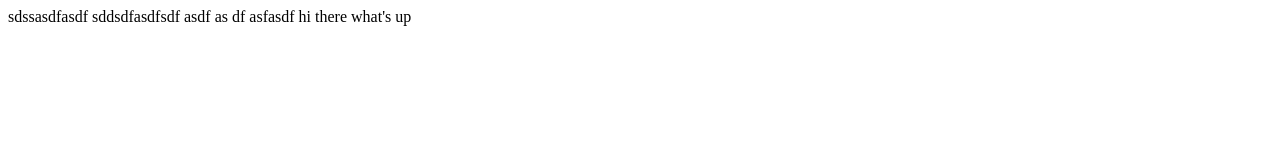
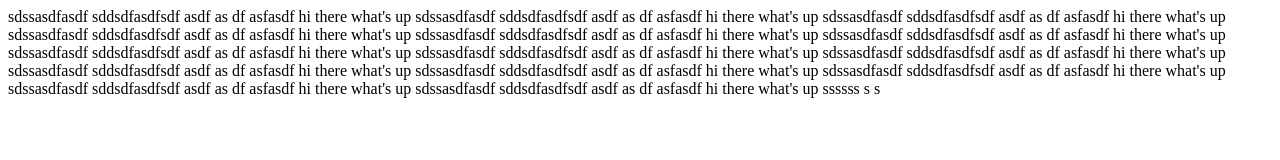
Before and after one commit to classadoo-test-1/testsss, a plain HTML site: page index.html in a window 1280 px wide. Drawn offline with Linux system fonts and the light colour scheme.

Commit message:
Classadoo autocommit

```diff
--- a/index.html
+++ b/index.html
@@ -8,6 +8,61 @@
       asdf as
       df asfasdf
       hi there what's up
+      sdssasdfasdf sddsdfasdfsdf
+      asdf as
+      df asfasdf
+      hi there what's up
+      sdssasdfasdf sddsdfasdfsdf
+      asdf as
+      df asfasdf
+      hi there what's up
+      sdssasdfasdf sddsdfasdfsdf
+      asdf as
+      df asfasdf
+      hi there what's up
+      sdssasdfasdf sddsdfasdfsdf
+      asdf as
+      df asfasdf
+      hi there what's up
+      sdssasdfasdf sddsdfasdfsdf
+      asdf as
+      df asfasdf
+      hi there what's up
+      sdssasdfasdf sddsdfasdfsdf
+      asdf as
+      df asfasdf
+      hi there what's up
+      sdssasdfasdf sddsdfasdfsdf
+      asdf as
+      df asfasdf
+      hi there what's up
+      sdssasdfasdf sddsdfasdfsdf
+      asdf as
+      df asfasdf
+      hi there what's up
+      sdssasdfasdf sddsdfasdfsdf
+      asdf as
+      df asfasdf
+      hi there what's up
+      sdssasdfasdf sddsdfasdfsdf
+      asdf as
+      df asfasdf
+      hi there what's up
+      sdssasdfasdf sddsdfasdfsdf
+      asdf as
+      df asfasdf
+      hi there what's up
+      sdssasdfasdf sddsdfasdfsdf
+      asdf as
+      df asfasdf
+      hi there what's up
+      sdssasdfasdf sddsdfasdfsdf
+      asdf as
+      df asfasdf
+      hi there what's up
+      ssssss
+      s
+      s
     </div>
   </body>
 </html>
```
